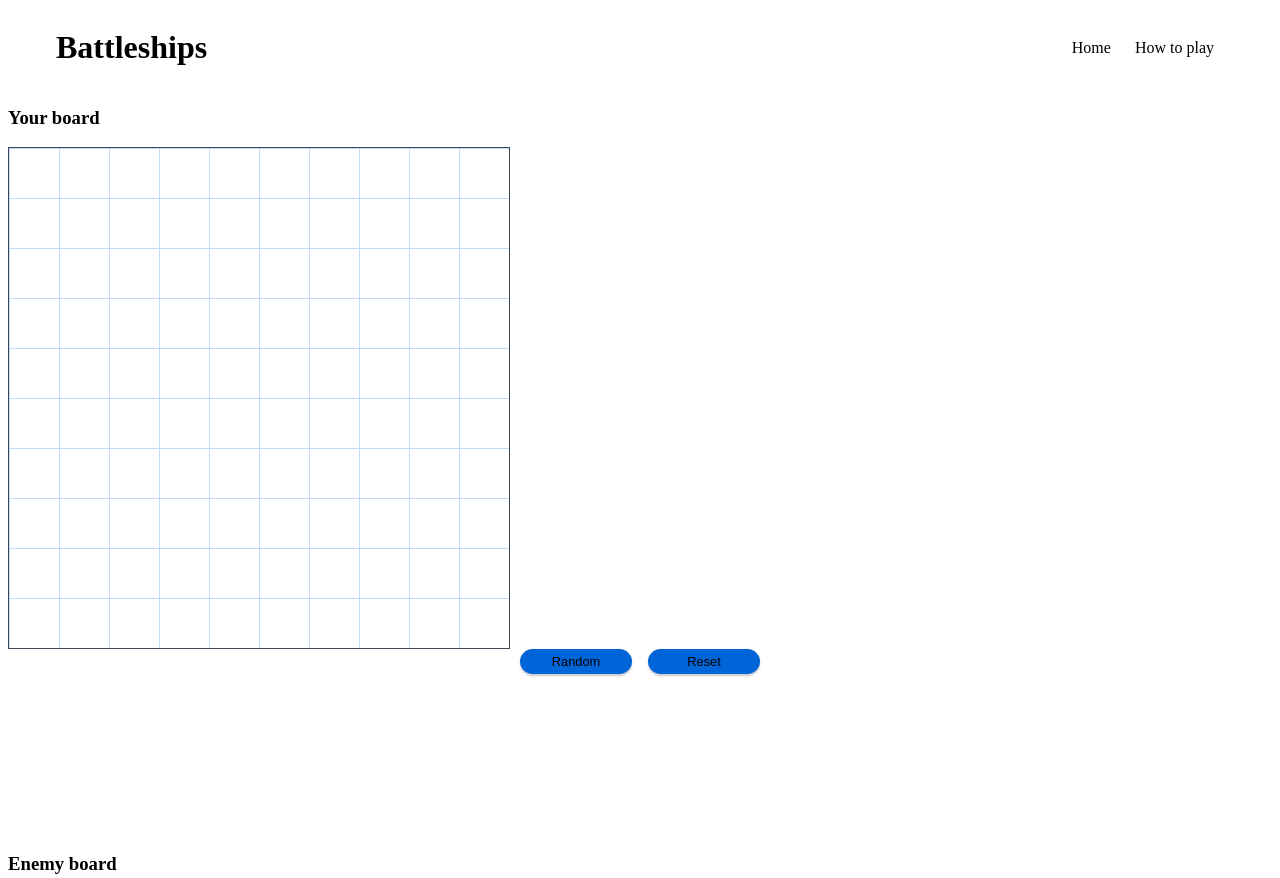
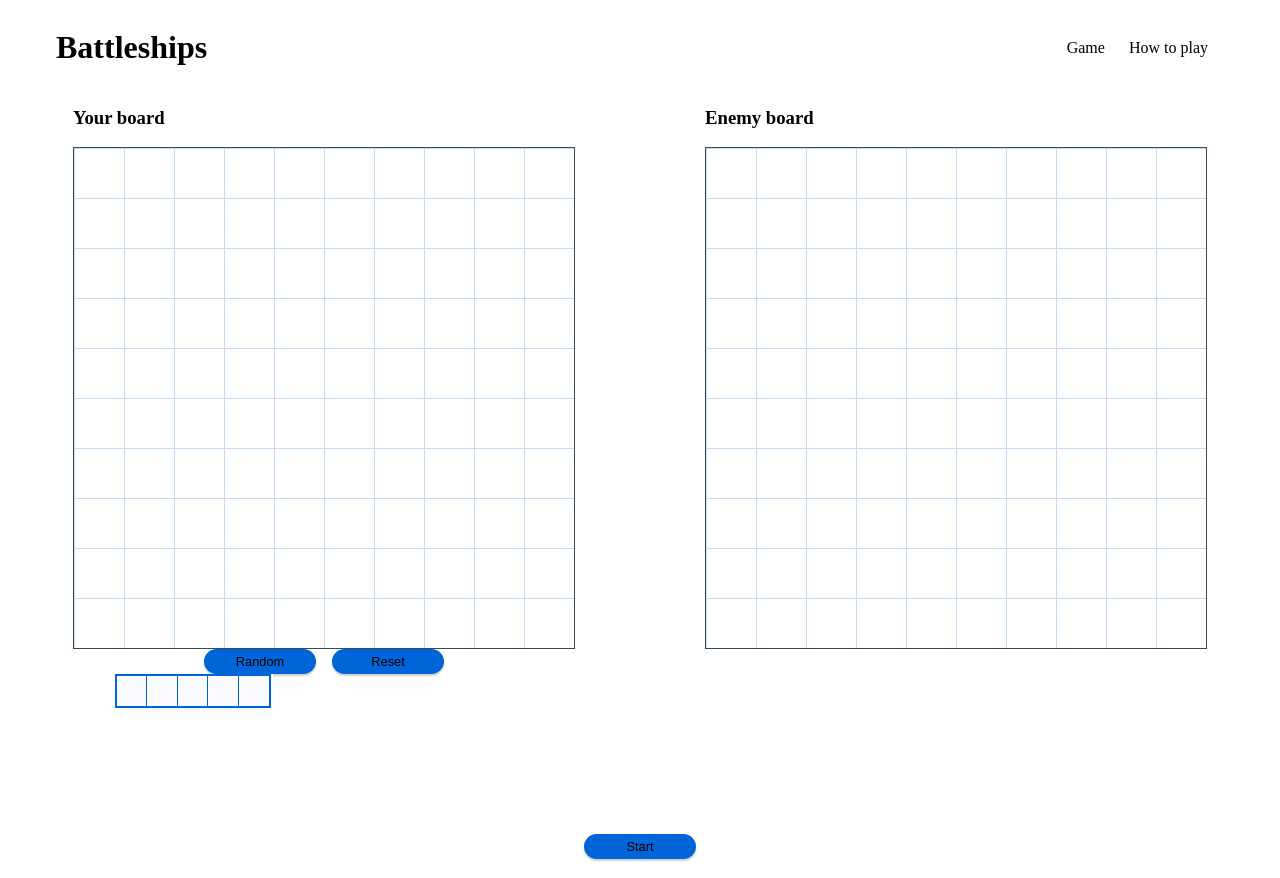
Before and after one commit to Cyndowow/battleships, a website with bundled scripts: page dist/index.html in a window 1280 px wide. Shown: the top 878 px of the page. Built offline with nearby package versions, Linux system fonts and the light colour scheme.

Commit message:
Fix drag and drop

```diff
--- a/src/DOM/draganddrop.js
+++ b/src/DOM/draganddrop.js
@@ -1,4 +1,102 @@
 import { renderPlayerFleet } from "./renderFunction"
+
+/*let totalAmountShips = 0;
+function shipDrag(player, shipName) {
+  let amountLeft = 2;
+  const ship = document.querySelector(shipName);
+  const body = document.querySelector("body");
+  const cells = document.querySelectorAll(".cell-p1");
+  const child = ship.childNodes;
+  let dragSelection;
+  let offset;
+  let dir = "h";
+
+  // offset for ship selection
+  if (child[0]) child[0].addEventListener("mouseenter", () => (offset = 0));
+  if (child[1]) child[1].addEventListener("mouseenter", () => (offset = -1));
+  if (child[2]) child[2].addEventListener("mouseenter", () => (offset = -2));
+  if (child[3]) child[3].addEventListener("mouseenter", () => (offset = -3));
+
+  // click changes ship dir
+  ship.addEventListener("click", (e) => changeDir(e));
+
+  ship.addEventListener("dragstart", (e) => {
+    //shows position reserved
+    for (let i = 0; i < 10; i++)
+      player.board.board[i].forEach((e, j) => {
+        if (e === "res")
+          document
+            .getElementById(`p1-row${i}-cell${j}`)
+            .classList.toggle("not-available");
+      });
+  });
+  ship.addEventListener("dragend", (e, i) => {
+    // removes reserved cell display
+    document
+      .querySelectorAll(".not-available")
+      .forEach((e) => e.classList.remove("not-available"));
+
+    if (dragSelection === -1) return; // prevents offset error
+    let pos1;
+    let pos2;
+    let pos = "" + dragSelection;
+
+    // transform index string to array of pos1 and pos2
+    if (dragSelection < 10) {
+      pos1 = 0;
+      pos2 = dragSelection;
+    } else {
+      pos = pos.split("");
+      pos1 = pos[0] * 1;
+      pos2 = pos[1] * 1;
+    }
+
+    // place ships with proper offset
+    if (dir === "h") pos2 += offset;
+    if (dir === "v") pos1 += offset;
+    if (pos2 < 0) return;
+    if (shipName === ".ship-1")
+      if (player.board.placeShip(pos1, pos2, 1, dir) === false) return;
+    if (shipName === ".ship-2")
+      if (player.board.placeShip(pos1, pos2, 2, dir) === false) return;
+    if (shipName === ".ship-3")
+      if (player.board.placeShip(pos1, pos2, 3, dir) === false) return;
+    if (shipName === ".ship-4")
+      if (player.board.placeShip(pos1, pos2, 4, dir) === false) return;
+    renderPlayerFleet(player); // renders fleet
+
+    //removes ship div after 2 have been placed
+    amountLeft -= 1;
+    totalAmountShips++;
+    if (totalAmountShips === 8) player.board.isStartAllowed.set(true);
+    ship.parentNode.firstChild.textContent = amountLeft + "x";
+    if (amountLeft === 0) ship.parentNode.style.display = "none";
+  });
+
+  //event listeners for drag on cells
+  cells.forEach((e, i) => {
+    e.addEventListener("dragover", (e) => {
+      e.preventDefault();
+      dragSelection = i;
+    });
+  });
+
+  // removes index if drop outside of cells
+  body.addEventListener("dragenter", () => {
+    dragSelection = -1;
+  });
+
+  //changes direction of ship on click
+  function changeDir(e) {
+    if (dir === "h") {
+      dir = "v";
+      e.target.parentNode.classList.toggle("rotated");
+    } else {
+      dir = "h";
+      e.target.parentNode.classList.toggle("rotated");
+    }
+  }
+}*/
 
 let totalAmountShips = 0;
 
@@ -53,6 +151,9 @@ function shipDrag(player, shipName) {
         if(dir === "h") pos2 += offset;
         if(dir === "v") pos1 += offset;
         if(pos2 < 0) return;
+        if(shipName === ".ship-1") {
+            if(player.gameBoard.placeShip(pos1, pos2, 1, dir) === false) return;
+        }
         if(shipName === ".ship-2") {
             if(player.gameBoard.placeShip(pos1, pos2, 2, dir) === false) return;
         }
--- a/src/DOM/game.js
+++ b/src/DOM/game.js
@@ -1,5 +1,5 @@
 import Player from "../factories/player";
-import { renderBoards, renderButtons} from "./renderFunction";
+import { renderBoards, renderButtons, createDragAndDropFleet} from "./renderFunction";
 
 let p1, p2;
 
@@ -7,11 +7,12 @@ function initGame() {
     p1 = new Player("You");
     p2 = new Player("Your enemy");
 
-    //p1.isTurn(p2);
-    //p2.placeRandomFleet();
+    p1.isTurn(p2);
+    p2.placeRandomFleet();
 
+    renderButtons(p1);
     renderBoards(p1, p2);
-    renderButtons(p1);
+    createDragAndDropFleet(p1);
 }
 
 export {initGame, p1, p2};
--- a/src/DOM/renderFunction.js
+++ b/src/DOM/renderFunction.js
@@ -42,7 +42,7 @@ function resetBoards() {
     document.querySelector(".board-buttons").innerHTML = "";
     document.querySelector(".ships").innerHTML = "";
     document.querySelectorAll(".board").forEach((board) => (board.innerHTML = ""));
-    document.querySelector("#start").remove();
+    document.querySelector("#start")?.remove();
     initGame();
 }
 
@@ -84,6 +84,7 @@ function renderButtons(player) {
 
 
     document.getElementById("start").addEventListener("click", (e) => {
+        const startBtn = document.getElementById("start");
         //dont start if not all ships are placed
         if(player.gameBoard.getStartAllowed() === false) return;
 
@@ -92,7 +93,7 @@ function renderButtons(player) {
 
         //remove unnecessary buttons
         boardButtons.removeChild(document.querySelector(".main-random"));
-        e.parent.removeChild(e.target);
+        startBtn.remove();
     })
 
 }
@@ -253,21 +254,15 @@ function delay(delayInMs) {
 function createDragAndDropFleet(player) {
     renderShipSelection(1, 1)
     renderShipSelection(2, 2);
-    //renderShipSelection(3, 3);
     renderShipSelection(3, 3);
     renderShipSelection(4, 4);
     renderShipSelection(5, 5);
-    //renderShipSelection(6, 6);
 
     function renderShipSelection(i, length) {
         const container = document.querySelector(".ships");
         const shipContainer = document.createElement("div");
         shipContainer.classList.add("ship-container");
         container.appendChild(shipContainer);
-
-        const shipInfo = document.createElement("span");
-        shipInfo.classList.add(`info-${i}`);
-        shipContainer.appendChild(shipInfo);
 
         const ship = document.createElement("div");
         ship.classList.add("ship");
@@ -282,7 +277,7 @@ function createDragAndDropFleet(player) {
         }
     }
 
-    for (let i = 1; i < 5; i++) shipDrag(player, `.ship-${i}`);
+    for (let i = 1; i < 6; i++) shipDrag(player, `.ship-${i}`);
 }
 
 export {
--- a/src/index.js
+++ b/src/index.js
@@ -1,11 +1,11 @@
 import Gameboard from "./factories/gameboard";
-import { renderBoards } from "./DOM/renderFunction";
+import { renderBoards, initHeaderButtons } from "./DOM/renderFunction";
 import { initGame } from "./DOM/game";
 
 
-const startButton = document.getElementById("start");
+initGame();
+initHeaderButtons();
 
-
-window.addEventListener("DOMContentLoaded", () => initGame());
+//window.addEventListener("DOMContentLoaded", () => initGame(), initHeaderButtons());
 
 //startButton.addEventListener("click", () => renderBoards())
--- a/src/styles.css
+++ b/src/styles.css
@@ -96,8 +96,35 @@ header {
     margin: 0 3rem 0 3rem;
 }
 
+.menu {
+    display: flex;
+    gap: 1.5rem;
+    margin: 0 1rem;
+}
+
+.menu span {
+    cursor: pointer;
+}
+
 .header-btn {
-    padding: 10px;
+    padding: 0;
+    text-decoration: none;
+    font-size: 1rem;
+    border: none;
+    display: inline-block;
+
+}
+
+.header-btn:after {
+    content: "";
+    position: absolute;
+    width: 100%;
+    text-decoration: none;
+}
+
+.header-btn:hover {
+    color: #2e2e2e;
+    text-decoration: underline 0.11em black;
 }
 
 .game-container {
@@ -109,6 +136,8 @@ header {
     display: flex;
     justify-content: center;
 }
+
+
 /*how to play*/
 .how-to-play {
     display: none;
```
Also changed, not shown: dist/index.html, dist/main.js.
